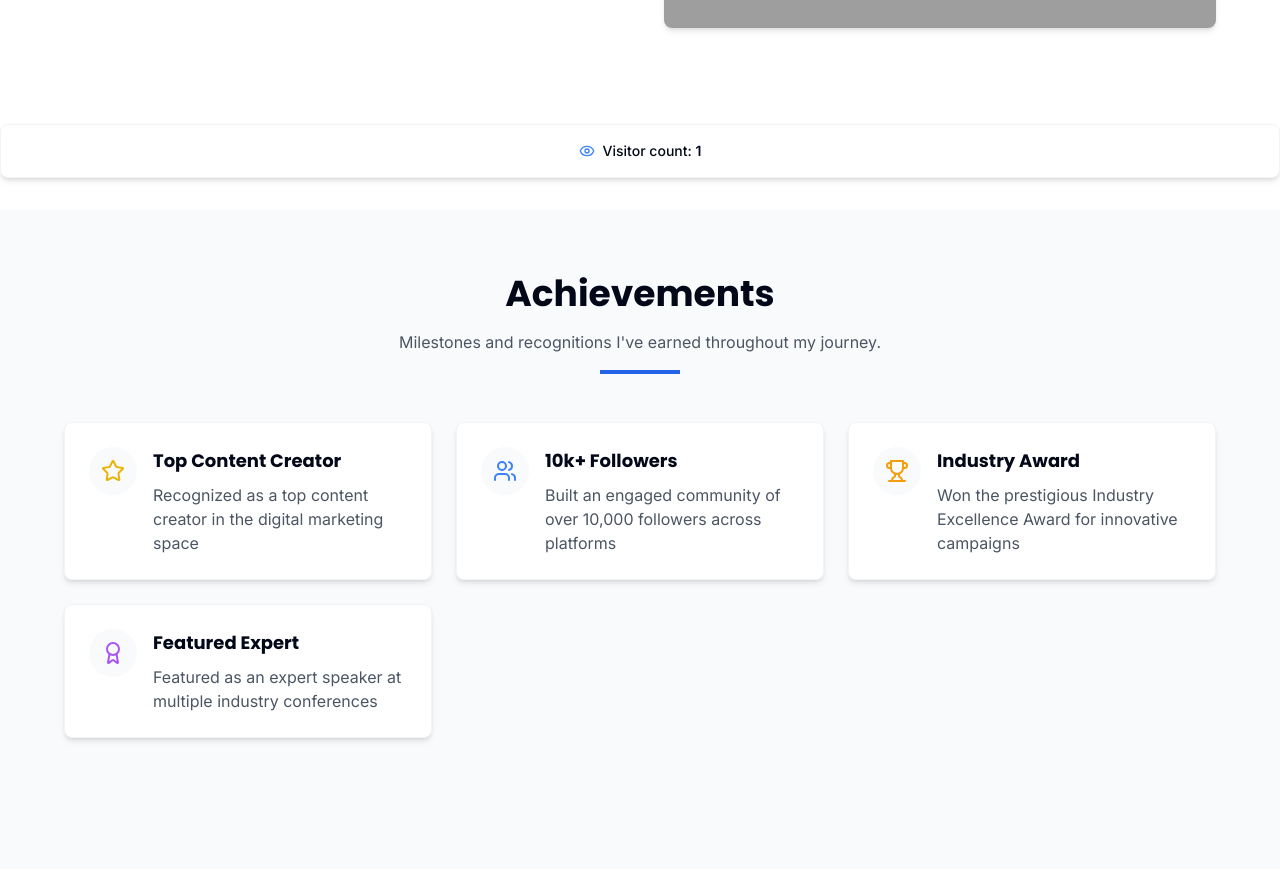
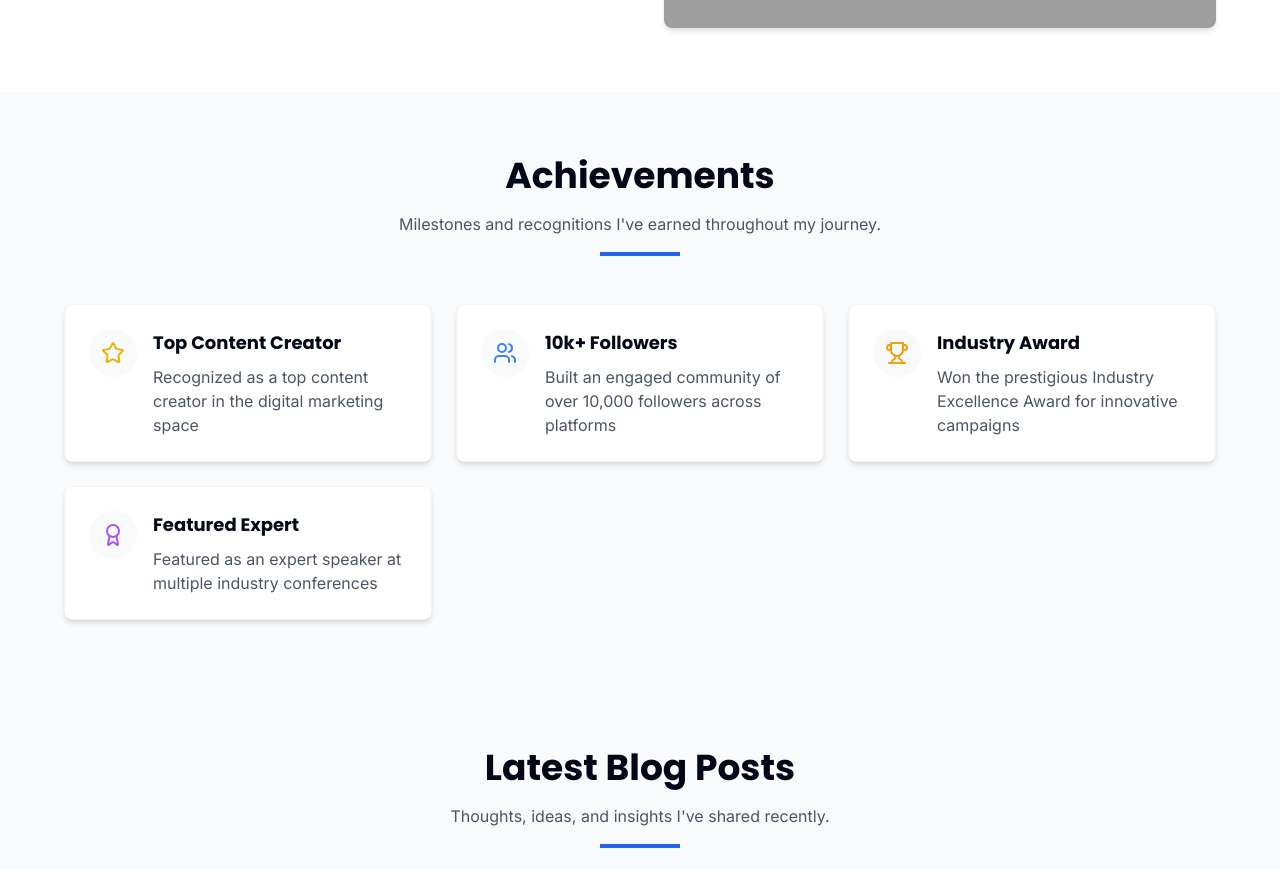
Before and after one commit to sanghu785/insta-profile-pulse, a React (Vite) app: page / in a window 1280 px wide. Shown: the part 1200-2069 px from the top of the page. Built offline with nearby package versions, Linux system fonts and the light colour scheme; grey boxes are pictures that could not be loaded.

Commit message:
Remove visitor counter from About section
Removed the visitor counter component from the HomePage after the About section.

```diff
--- a/src/pages/HomePage.tsx
+++ b/src/pages/HomePage.tsx
@@ -5,16 +5,14 @@ import About from "@/components/sections/About";
 import Achievements from "@/components/sections/Achievements";
 import BlogPreview from "@/components/sections/BlogPreview";
 import Contact from "@/components/sections/Contact";
-import VisitorCounter from "@/components/VisitorCounter";
+// Removed VisitorCounter import
 
 const HomePage = () => {
   return (
     <Layout>
       <Hero />
       <About />
-      <div className="container-custom my-8">
-        <VisitorCounter />
-      </div>
+      {/* Removed visitor counter div */}
       <Achievements />
       <BlogPreview />
       <Contact />
```
